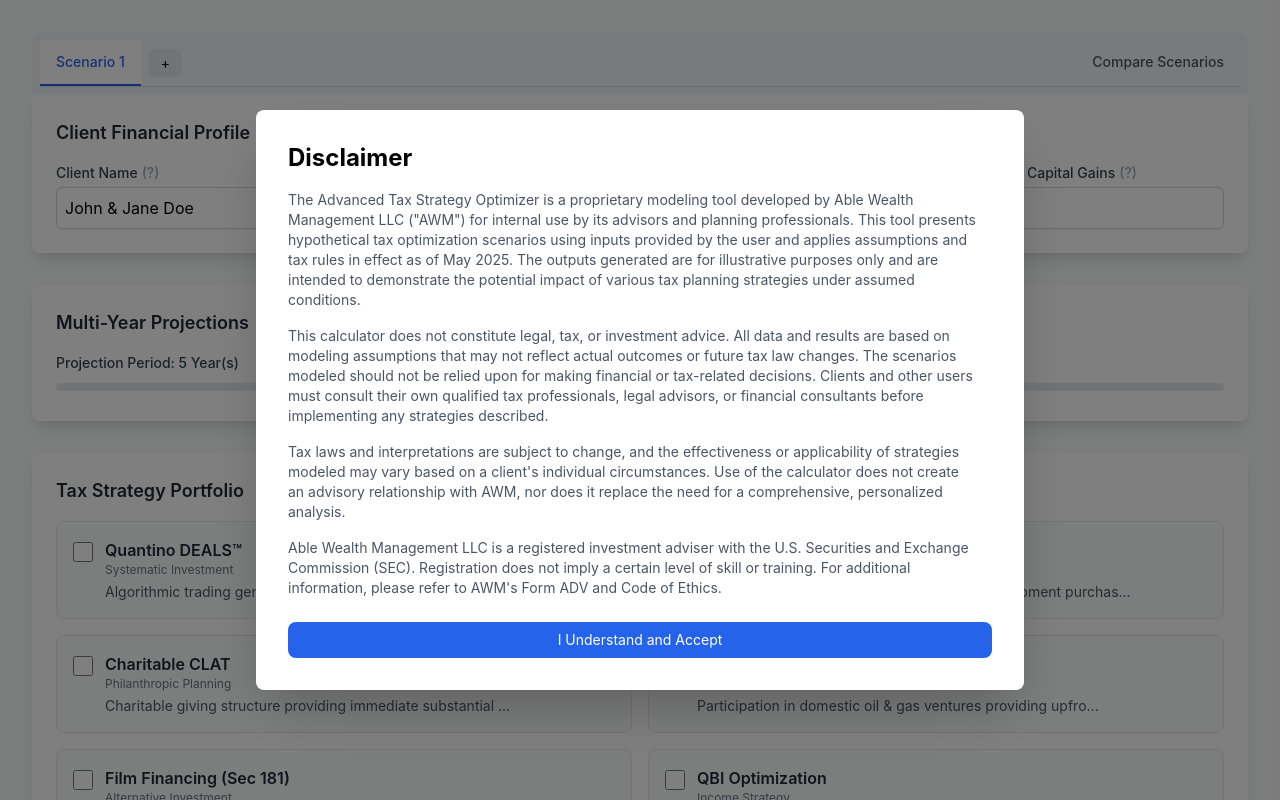
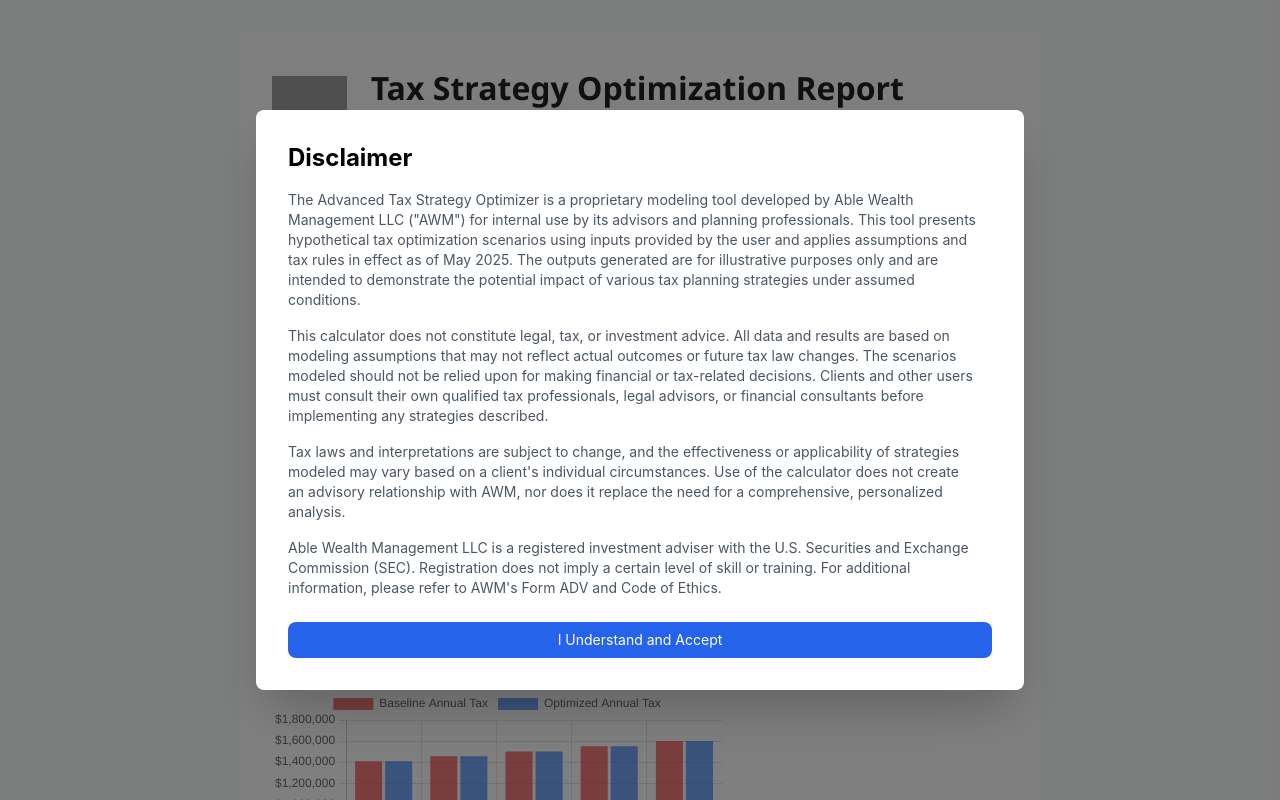
Before and after one commit to ablewealth/tax-strategy, a React (Create React App) app: page / in a window 1280 px wide. Shown: the top 800 px of the page. Built offline with nearby package versions, Linux system fonts and the light colour scheme; grey boxes are pictures that could not be loaded; the HTML template or start-up script is replaced by a standard one.

Commit message:
Update App.js

```diff
--- a/src/App.js
+++ b/src/App.js
@@ -2,6 +2,7 @@
 import ReactDOM from 'react-dom';
 import { Chart as ChartJS, CategoryScale, LinearScale, BarElement, LineElement, PointElement, Title, Tooltip, Legend } from 'chart.js';
 import { Bar, Line } from 'react-chartjs-2';
+import PrintableReport from './components/PrintableReport';
 
 ChartJS.register(CategoryScale, LinearScale, BarElement, LineElement, PointElement, Title, Tooltip, Legend);
 
@@ -610,7 +611,13 @@
         }
     }, [scenarios]);
 
-    const handlePrint = () => window.print();
+    // Ref for the printable area
+    const printRef = useRef();
+
+    // Hide all UI except printable report when printing
+    const handlePrint = () => {
+        window.print();
+    };
 
     const handleUpdateClientData = useCallback((field, value) => {
         setScenarios(prev => prev.map(s => s.id === activeView ? { ...s, clientData: { ...s.clientData, [field]: value } } : s));
@@ -640,8 +647,15 @@
                 {showDisclaimer && <DisclaimerModal onAccept={() => setShowDisclaimer(false)} />}
                 <Header onPrint={handlePrint} clientName={activeScenario?.clientData.clientName} />
                 <main className="max-w-7xl mx-auto px-4 sm:px-6 lg:px-8 py-8">
-                    <ScenarioTabs scenarios={scenarios} activeView={activeView} setActiveView={setActiveView} addScenario={addScenario} removeScenario={removeScenario} />
-
+                    {/* Normal UI - hidden during print */}
+                    <div className="print-hide">
+                        <ScenarioTabs
+                            scenarios={scenarios}
+                            activeView={activeView}
+                            setActiveView={setActiveView}
+                            addScenario={addScenario}
+                            removeScenario={removeScenario}
+                        />
                         {activeView === 'compare' ? (
                             <ComparisonView allScenarioResults={allScenarioResults} />
                         ) : activeScenario ? (
@@ -655,11 +669,23 @@
                         ) : (
                             <div className="p-8 text-center">Please select or create a scenario to begin.</div>
                         )}
+                    </div>
+                    {/* Printable report (always in DOM, only visible during print) */}
+                    {activeScenario && calculationResults && (
+                        <PrintableReport
+                            ref={printRef}
+                            scenario={activeScenario}
+                            results={calculationResults}
+                            projections={calculationResults.projections}
+                            clientName={activeScenario.clientData.clientName}
+                            years={projectionYears}
+                            growthRate={growthRate}
+                        />
+                    )}
                 </main>
-            </div>
-            <div id="print-mount" className="hidden">
-                 {/* Printable report would need to be adapted for multi-year/comparison */}
             </div>
         </>
     );
 }
+
+// ...all other components and logic here (as before)...
```
Lines whose indentation alone changed are shown as unchanged.
